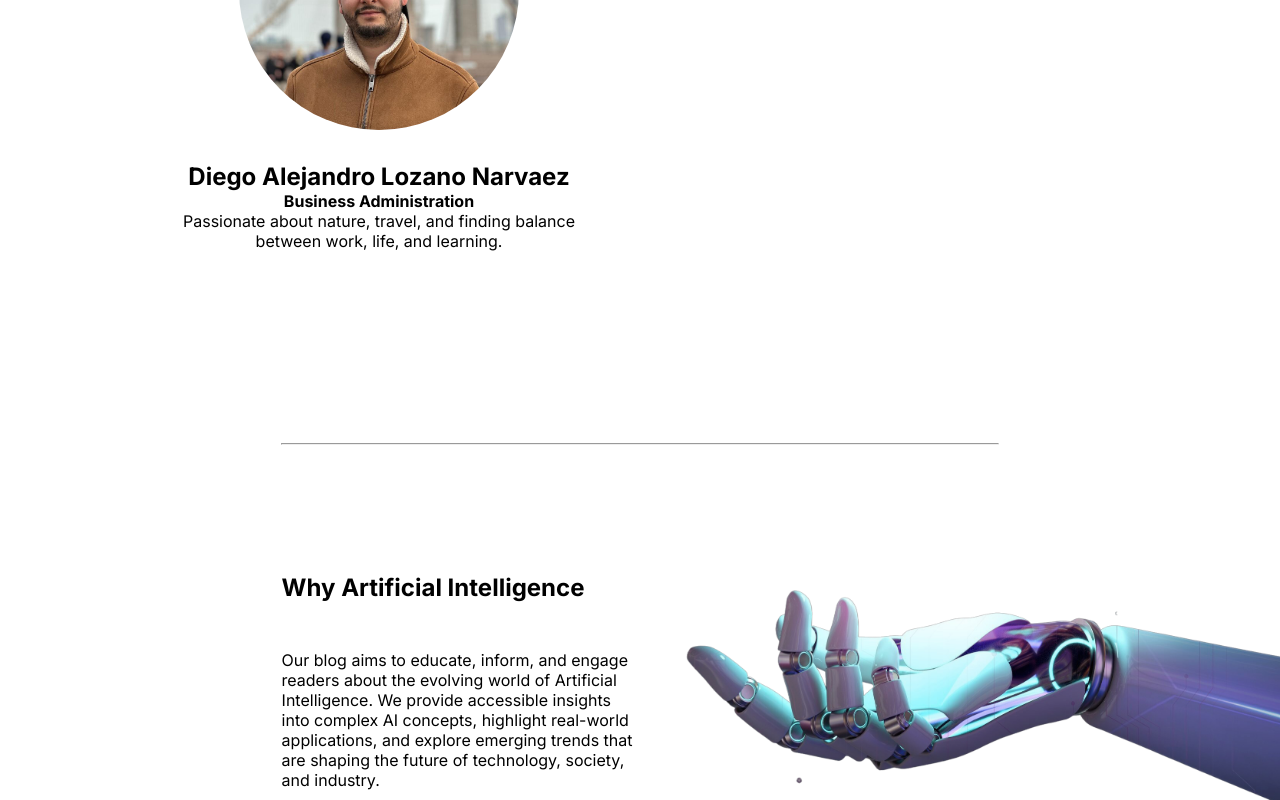
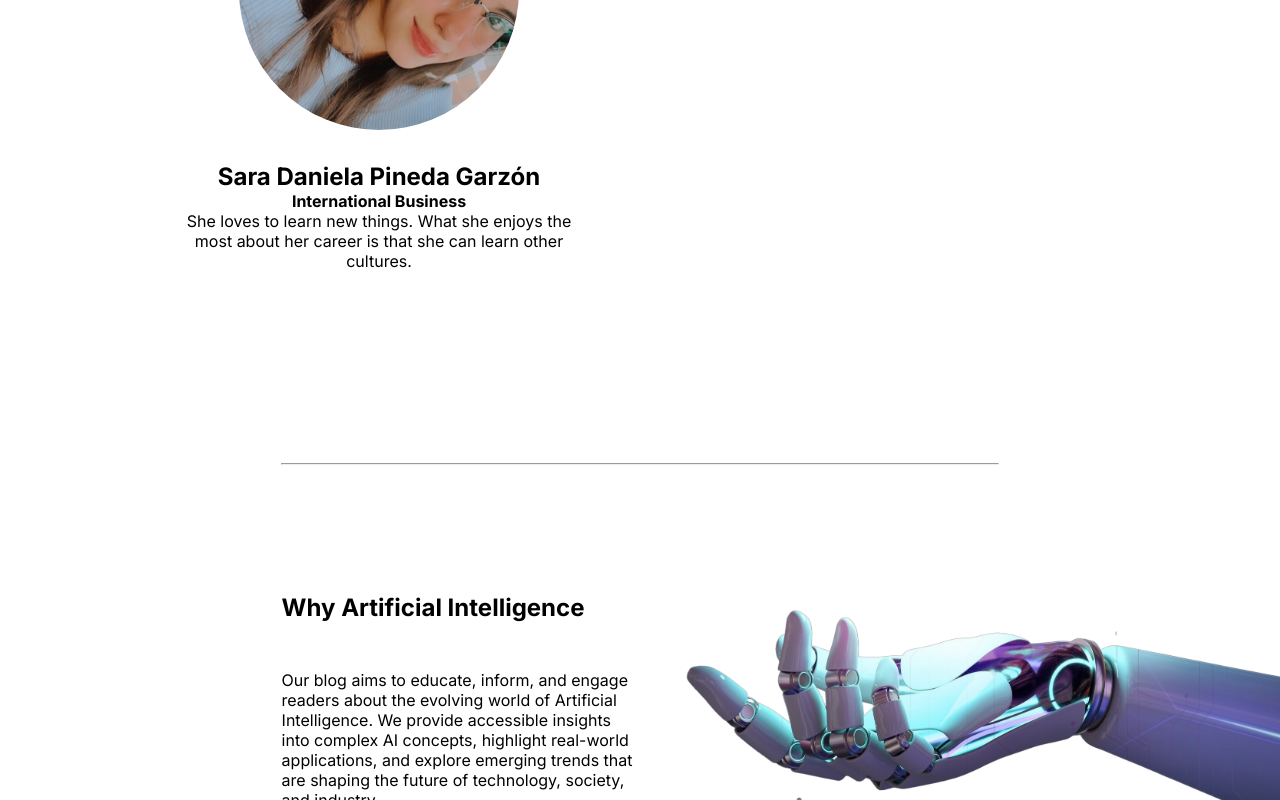
Before and after one commit to dgonzal22098/AIBlog, a React (Vite) app: page / in a window 1280 px wide. Shown: the part 1560-2360 px from the top of the page. Built offline with nearby package versions, Linux system fonts and the light colour scheme.

Commit message:
Version 4.1

```diff
--- a/src/componentes/Carbon.jsx
+++ b/src/componentes/Carbon.jsx
@@ -43,7 +43,7 @@ const Carbon = () => {
                 <div className="title2">
                     <p>(DAKA, 2024)</p>
 
-                    <h2>So, how does AI carbon footprint impact our environment?</h2>
+                    <Subtitle color="red">So, how does AI carbon footprint impact our environment?</Subtitle>
                 </div>
                 <div className="rower">
                     <div className="texter ">
@@ -59,7 +59,7 @@ const Carbon = () => {
                 <div className="underRower">
                     <p>Of course, if we compare this footprint with other ones as gas or oil is not that much, but still there is a gap of opportunity and responsibility from AI companies to build a way for these machines to be less impactful on our planet. </p>
                 </div>
-                <InfoCard>
+                <InfoCard >
                     <CheckIcon size={40}/>
                     <h1 className="titulo neonTitleWhite">What are the initiatives to reduce it in the future?</h1>
                     <p>Part of a forecast and projection of energy demand, it is estimated that data centers could be producing more than the double by 2030. (Boston Consulting Group). </p>
@@ -69,7 +69,7 @@ const Carbon = () => {
 
                 </InfoCard>
 
-                <h2 className="inititativesTitle">Here are some initiatives running at the moment</h2>
+                <Subtitle className="second" color="#D8B7FF">Here are some initiatives running at the moment</Subtitle>
 
                 <InititativesContainer>
                     {cardContent.map((object, index) => (
@@ -111,6 +111,31 @@ const Carbon = () => {
 
 export default Carbon
 
+const Subtitle = styled.h1`
+    color: #dedddd;
+    &.second{
+        font-size: 3rem;
+        color: #8135eb;
+        margin-bottom: 2rem;
+    }
+    text-shadow:
+      0 0 5px ${props => props.color || '#00ff00'},
+      0 0 10px ${props => props.color || '#00ff00'},
+      0 0 20px ${props => props.color || '#00ff00'},
+      0 0 40px ${props => props.color || '#00ff00'},
+      0 0 80px ${props => props.color || '#00ff00'};
+    animation: flicker 3s infinite;
+
+    @keyframes flicker {
+    0%, 19%, 21%, 23%, 25%, 54%, 56%, 100% {
+      opacity: 1;
+    }
+    20%, 24%, 55% {
+      opacity: 0.4;
+    }
+  }
+`
+
 const InfoCard = styled.div`
     width: 100%;
     display: flex;
@@ -118,6 +143,18 @@ const InfoCard = styled.div`
     align-items: center;
     margin: 2rem 0 3rem 0;
     gap: 2rem;
+    transition: transform 0.3s ease-in-out, box-shadow 0.2s ease;
+    padding: 2rem;
+    border-radius: 10px;
+
+    &:hover{
+        box-shadow:
+            0 0 5px #4ca3af,
+            0 0 10px #4ca3af,
+            0 0 20px #4ca3af,
+            0 0 30px #4ca3af;
+        transform: scale(1.05);
+    }
 
     .titulo{
         color: black;
--- a/src/componentes/Container/index.jsx
+++ b/src/componentes/Container/index.jsx
@@ -53,6 +53,48 @@ const Container = styled.div`
         }
     }
 
+    .tarjeta{
+        transition: transform .2s ease-in-out, box-shadow 0.2s ease;
+
+
+        &:hover{
+            cursor: default;
+            box-shadow:
+                0 0 5px #af8c4c,
+                0 0 10px #af8c4c,
+                0 0 20px #af8c4c,
+                0 0 30px #af8c4c;
+            transform: scale(1.05);
+        }
+
+        &.second{
+            transition: transform .2s ease-in-out, box-shadow 0.2s ease;
+            &:hover{
+                cursor: default;
+                box-shadow:
+                    0 0 5px #af634c,
+                    0 0 10px #af634c,
+                    0 0 20px #af634c,
+                    0 0 30px #af634c;
+                transform: scale(1.05);
+            }
+
+        }
+        &.third{
+            transition: transform .2s ease-in-out, box-shadow 0.2s ease;
+            &:hover{
+                cursor: default;
+                box-shadow:
+                    0 0 5px #9daf4c,
+                    0 0 10px #9daf4c,
+                    0 0 20px #9daf4c,
+                    0 0 30px #9daf4c;
+                transform: scale(1.05);
+            }
+
+        }
+    }
+
     &.carbon{
         width: 80%;
         margin-bottom: 3rem;
@@ -64,19 +106,7 @@ const Container = styled.div`
                 color: #7219BF;
                 font-weight: bold;
             }
-            h2{
-                font-size: 2rem;
-                transition: text-shadow 0.3s ease, color 0.3s ease;
-                &:hover{
-                    color: #D8B7FF;
-                    text-shadow:
-                        0 0 5px #D8B7FF,
-                        0 0 10px #D8B7FF,
-                        0 0 20px #D8B7FF,
-                        0 0 40px #D8B7FF;
 
-                }
-            }
         }
 
         .rower{
@@ -180,9 +210,13 @@ const Container = styled.div`
         .cardInformative{
             align-items: center;
             box-shadow: 0 10px 20px rgba(0, 0, 0, 0.2);
-            transition: transform .2s ease-in-out;
+            transition: transform .2s ease-in-out, box-shadow .3s ease-in-out;
             &:hover{
-
+                box-shadow:
+                0 0 5px #4ca3af,
+                0 0 10px #4ca3af,
+                0 0 20px #4ca3af,
+                0 0 30px #4ca3af;
                 transform: scale(1.05);
             }
             p{
@@ -201,6 +235,15 @@ const Container = styled.div`
             padding: 3rem;
             border-radius: 10px;
             gap: 3rem;
+            transition: box-shadow .3s ease-in-out, transform .3s ease-in-out;
+            &:hover{
+                transform: scale(1.05);
+                box-shadow:
+                        0 0 10px #0026ff,
+                        0 0 20px #000dff,
+                        0 0 38px #0026ff,
+                        0 0 49px #000dff;
+            }
             img{
                 width: 40%;
                 border-radius: 50%;
--- a/src/componentes/Energy.jsx
+++ b/src/componentes/Energy.jsx
@@ -27,17 +27,17 @@ const Energy = () => {
             </Introduction>
             <Title className='secondaryTitle'>How AI Consumes Energy</Title>
             <CardContainer>
-                <Card>
+                <Card className='tarjeta'>
                     <p className='prefix'>1</p>
                     <h3>Training Phase</h3>
                     <p>Training large AI models like GPT-3 involves substantial computational resources. OpenAI’s report (2024) states, “training GPT-3 required thousands of GPUs operating non-stop for weeks.” Every training iteration processes massive datasets repeatedly, leading to tremendous energy expenditure.</p>
                 </Card>
-                <Card>
+                <Card className='tarjeta'>
                     <p className='prefix'>2</p>
                     <h3>Inference Phase </h3>
                     <p>Once trained, AI models continue to consume energy during inference. Each query to a model like ChatGPT requires computational cycles. With billions of queries globally, inference energy use becomes substantial over time (Patterson et al., 2021).</p>
                 </Card>
-                <Card>
+                <Card className='tarjeta'>
                     <p className='prefix'>3</p>
                     <h3>Maintenance and Updates</h3>
                     <p>Maintaining AI systems also consumes energy through continuous retraining, fine-tuning on new data, and software updates. These background processes, though less visible, add significant cumulative energy demand. </p>
@@ -95,15 +95,15 @@ const Energy = () => {
             <Container className='energy'>
                 <Title className='secondaryTitle'>Factors Influencing Energy Consumption</Title>
                 <CardContainer>
-                    <Card>
+                    <Card className='tarjeta second'>
                         <p>Larger models like GPT-4 with billions of parameters demand exponentially more computational power and thus energy (Thompson et al., 2020). </p>
                         <h3>Model Size </h3>
                     </Card>
-                    <Card>
+                    <Card className='tarjeta second'>
                         <p>Modern processors like NVIDIA’s A100 or Google’s TPU v4 are more energy-efficient but are outpaced by increasing AI demand. </p>
                         <h3>Hardware Efficiency </h3>
                     </Card>
-                    <Card>
+                    <Card className='tarjeta second'>
                         <p>Research into Green AI focuses on developing efficient algorithms that require fewer computations for similar performance (Schwartz et al., 2020). </p>
                         <h3>Algorithmic Innovation </h3>
                     </Card>
@@ -113,15 +113,15 @@ const Energy = () => {
             <Container>
                 <Title className='secondaryTitle'>Current Solutions </Title>
                 <CardContainer>
-                    <Card>
+                    <Card className='tarjeta third'>
                         <h3>Renewable Energy </h3>
                         <p>Microsoft’s 2023 Sustainability Report emphasizes a commitment to 100% renewable energy for all data centers by 2025. </p>
                     </Card>
-                    <Card>
+                    <Card className='tarjeta third'>
                         <h3>Model Optimization </h3>
                         <p>Techniques like model pruning, quantization, and knowledge distillation significantly reduce energy needs without major accuracy loss (Xu et al., 2022). </p>
                     </Card>
-                    <Card>
+                    <Card className='tarjeta third'>
                         <h3>Policy Initiatives </h3>
                         <p>The European Commission (2023) launched guidelines promoting green digital transition and sustainable AI practices. </p>
                     </Card>
@@ -134,7 +134,7 @@ const Energy = () => {
         <MiddleCard
         bigText="“Green AI is about doing more with less: more intelligence, less environmental cost.”"
         smallText="– Roy Schwartz, Noah A. Smith, Oren Etzioni
-                (from the paper <span>“Green AI”</span>, 2019)"
+                (from the paper “Green AI”, 2019)"
         color="#ffee00"
         backgroundPicture={faro}
         />
--- a/src/componentes/Home.jsx
+++ b/src/componentes/Home.jsx
@@ -77,7 +77,10 @@ const Home = () => {
                     </div>
                 </Section>
                 <h1 className="Final">Let's Dive Into It !</h1>
-                <Button onClick={toEnergy}>Let's Go</Button>
+
+                <Button color="#00ff00" onClick={toEnergy}>
+                    <span>Let's Go !</span>
+                </Button>
 
             </Container>
         </>
@@ -91,12 +94,6 @@ const team = [
         career:"System's Engineering",
         description: "I’m passionate about technology, self-development, and cooking. I also love music, movies, and finding peace in everyday moments",
         foto: fotoDiego
-    },
-    {
-        name: "Sara Daniela Pineda Garzón",
-        career:"International Business",
-        description: "She loves to learn new things. What she enjoys the most about her career is that she can learn other cultures.",
-        foto: saraPic,
     },
     {
         name: "Juan Camilo Castiblanco González",
@@ -116,11 +113,13 @@ const team = [
         description: "Passionate about nature, travel, and finding balance between work, life, and learning.",
         foto: lozanoPic
     },
+    {
+        name: "Sara Daniela Pineda Garzón",
+        career:"International Business",
+        description: "She loves to learn new things. What she enjoys the most about her career is that she can learn other cultures.",
+        foto: saraPic,
+    },
 ];
-
-// const Title = styled.h1`
-//     margin: 2rem 0 10rem 0;
-// `
 const TeamContainer = styled.div`
     width: 80%;
     display: grid;
@@ -212,12 +211,36 @@ const Button = styled.button`
   border-radius: 10px;
   background-color: black;
   color: white;
-    transition: .2s ease-in-out;
   font-size: 1.5rem;
   font-weight: bold;
   width: 25%;
-    &:hover{
-        background-color: #1f1f1f;
+  border: none;
+  transition: transform 0.3s ease-in-out;
+
+  &:hover {
+    transform: scale(1.05);
+    background-color: #3f3232;
     cursor: pointer;
   }
-`
+
+  span {
+    display: inline-block;
+    color: white;
+    text-shadow:
+      0 0 5px ${props => props.color || '#00ff00'},
+      0 0 10px ${props => props.color || '#00ff00'},
+      0 0 20px ${props => props.color || '#00ff00'},
+      0 0 40px ${props => props.color || '#00ff00'},
+      0 0 80px ${props => props.color || '#00ff00'};
+    animation: flicker 3s infinite;
+  }
+
+  @keyframes flicker {
+    0%, 19%, 21%, 23%, 25%, 54%, 56%, 100% {
+      opacity: 1;
+    }
+    20%, 24%, 55% {
+      opacity: 0.4;
+    }
+  }
+`;
--- a/src/componentes/Water.jsx
+++ b/src/componentes/Water.jsx
@@ -167,6 +167,7 @@ const Card = styled.div`
     justify-content: center;
     background-color: white;
     border-radius: 10px;
+
 `
 const HeaderPicture = styled.div`
     position: absolute;
```
Lines whose indentation alone changed are shown as unchanged.
